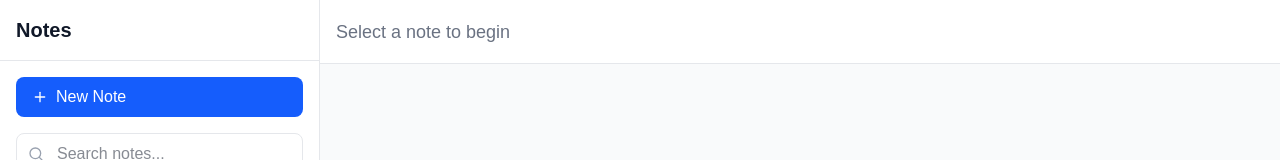
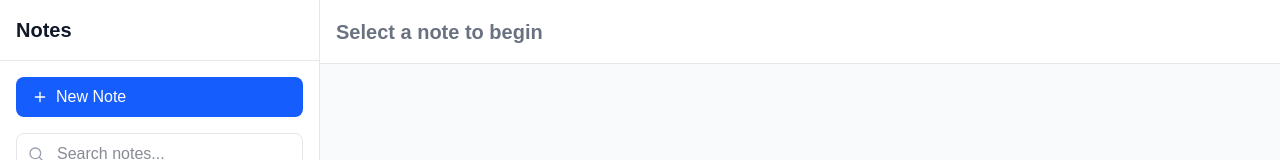
Before and after one commit to aussio/notes-ai, a Next.js app: page / in a window 1280 px wide. Shown: the top 160 px of the page. Built offline with nearby package versions, Linux system fonts and the light colour scheme.

Commit message:
style: increase header title size and weight - Change from text-lg font-medium to text-xl font-semibold - Apply to both display and edit modes for consistency - Improves visual hierarchy and readability

```diff
--- a/src/components/layout/Header.tsx
+++ b/src/components/layout/Header.tsx
@@ -61,12 +61,12 @@ export default function Header({
               onChange={(e) => setEditTitle(e.target.value)}
               onBlur={handleTitleSubmit}
               onKeyDown={handleKeyDown}
-              className="text-lg font-medium bg-transparent border-none outline-none text-gray-900 dark:text-white w-full"
+              className="text-xl font-semibold bg-transparent border-none outline-none text-gray-900 dark:text-white w-full"
               autoFocus
             />
           ) : (
             <h1
-              className="text-lg font-medium text-gray-900 dark:text-white truncate cursor-pointer hover:bg-gray-50 dark:hover:bg-gray-800 rounded px-2 py-1 -mx-2 -my-1"
+              className="text-xl font-semibold text-gray-900 dark:text-white truncate cursor-pointer hover:bg-gray-50 dark:hover:bg-gray-800 rounded px-2 py-1 -mx-2 -my-1"
               onClick={() => setIsEditing(true)}
               title="Click to edit title"
             >
@@ -74,7 +74,7 @@ export default function Header({
             </h1>
           )
         ) : (
-          <h1 className="text-lg font-medium text-gray-500 dark:text-gray-400">
+          <h1 className="text-xl font-semibold text-gray-500 dark:text-gray-400">
             Select a note to begin
           </h1>
         )}
```
